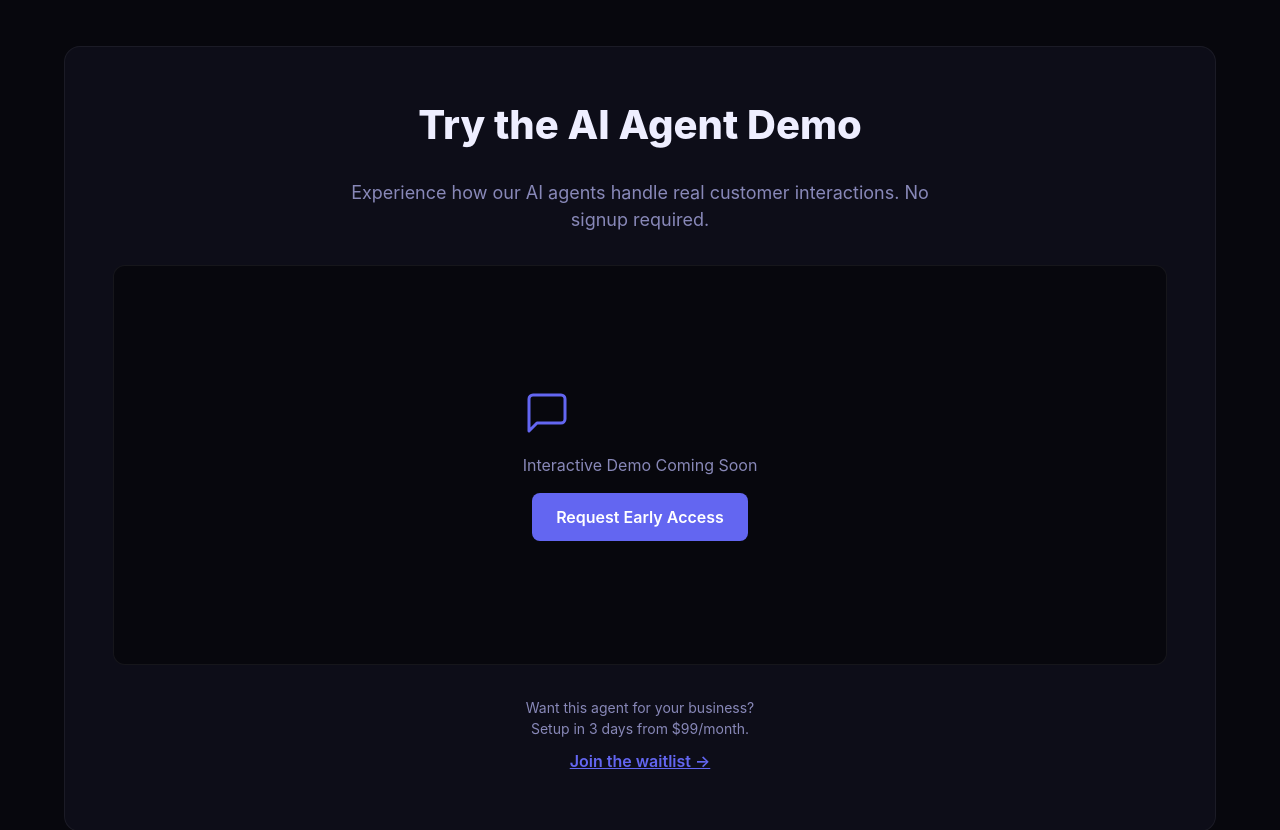
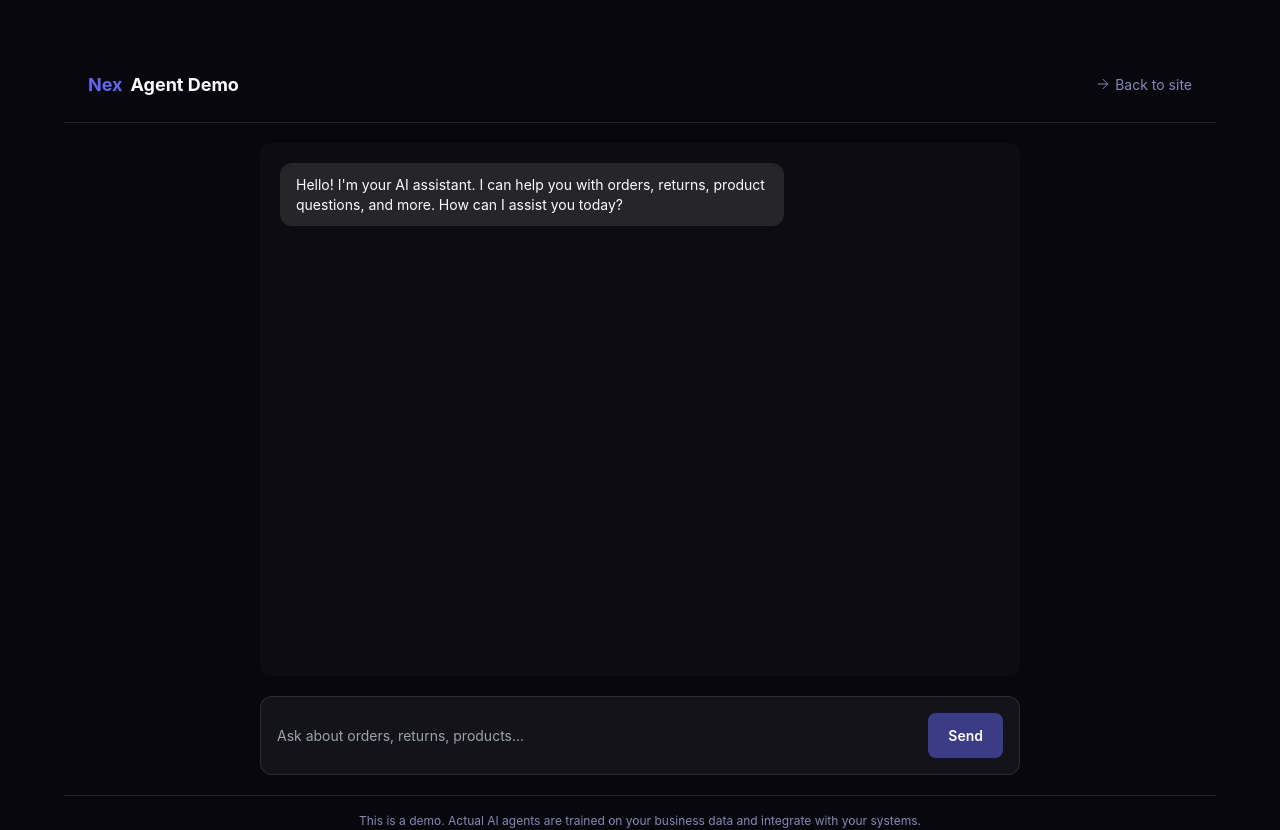
Before and after one commit to abdalrahimmakkawi/nexagent, a Next.js app: page /app in a window 1280 px wide. Shown: the part 3700-4530 px from the top of the page. Built offline with nearby package versions, Linux system fonts and the light colour scheme.

Commit message:
fix: admin assistant redirect and integrate demo into main page

```diff
--- a/src/pages/admin/assistant.tsx
+++ b/src/pages/admin/assistant.tsx
@@ -59,7 +59,7 @@ export default function AdminAssistant() {
       }
 
       if (user.email !== ADMIN_EMAIL) {
-        window.location.href = '/admin'
+        window.location.href = '/login'
         return
       }
 
--- a/src/pages/app.tsx
+++ b/src/pages/app.tsx
@@ -3,6 +3,7 @@ import Link from 'next/link'
 import { useEffect, useRef, useState } from 'react'
 import dynamic from 'next/dynamic'
 import Icon from '@/components/Icon'
+import DemoComponent from './demo'
 
 const ParticleField = dynamic(
   () => import('@/components/ParticleField'),
@@ -653,85 +654,7 @@ export default function UnifiedApp() {
           maxWidth: 1200,
           margin: '0 auto'
         }}>
-          <div style={{
-            background: 'var(--s1)',
-            border: '1px solid var(--border)',
-            borderRadius: 16,
-            padding: 48,
-            textAlign: 'center'
-          }}>
-            <h2 style={{
-              fontSize: 'clamp(32px, 4vw, 40px)',
-              fontWeight: 800,
-              marginBottom: 24
-            }}>
-              Try the AI Agent Demo
-            </h2>
-
-            <p style={{
-              fontSize: 18,
-              color: 'var(--t2)',
-              marginBottom: 32,
-              maxWidth: 600,
-              margin: '0 auto 32px'
-            }}>
-              Experience how our AI agents handle real customer interactions. No signup required.
-            </p>
-
-            <div style={{
-              background: 'var(--bg)',
-              border: '1px solid var(--border)',
-              borderRadius: 12,
-              padding: 24,
-              marginBottom: 32,
-              minHeight: 400,
-              display: 'flex',
-              alignItems: 'center',
-              justifyContent: 'center'
-            }}>
-              <div style={{ textAlign: 'center' }}>
-                <Icon name="message" size={48} style={{ color: '#6366f1', marginBottom: 16 }} />
-                <p style={{ color: 'var(--t2)', marginBottom: 16 }}>
-                  Interactive Demo Coming Soon
-                </p>
-                <button style={{
-                  padding: '12px 24px',
-                  background: '#6366f1',
-                  color: '#fff',
-                  border: 'none',
-                  borderRadius: 8,
-                  fontSize: 16,
-                  fontWeight: 600,
-                  cursor: 'pointer'
-                }}>
-                  Request Early Access
-                </button>
-              </div>
-            </div>
-
-            <div style={{
-              fontSize: 14,
-              color: 'var(--t2)',
-              textAlign: 'center'
-            }}>
-              Want this agent for your business?<br />
-              Setup in 3 days from $99/month.<br />
-              <button
-                onClick={() => scrollToSection('waitlist')}
-                style={{
-                  background: 'none',
-                  border: 'none',
-                  color: '#6366f1',
-                  fontSize: 16,
-                  fontWeight: 600,
-                  cursor: 'pointer',
-                  textDecoration: 'underline'
-                }}
-              >
-                Join the waitlist →
-              </button>
-            </div>
-          </div>
+          <DemoComponent />
         </section>
 
         {/* Waitlist Section */}
```
